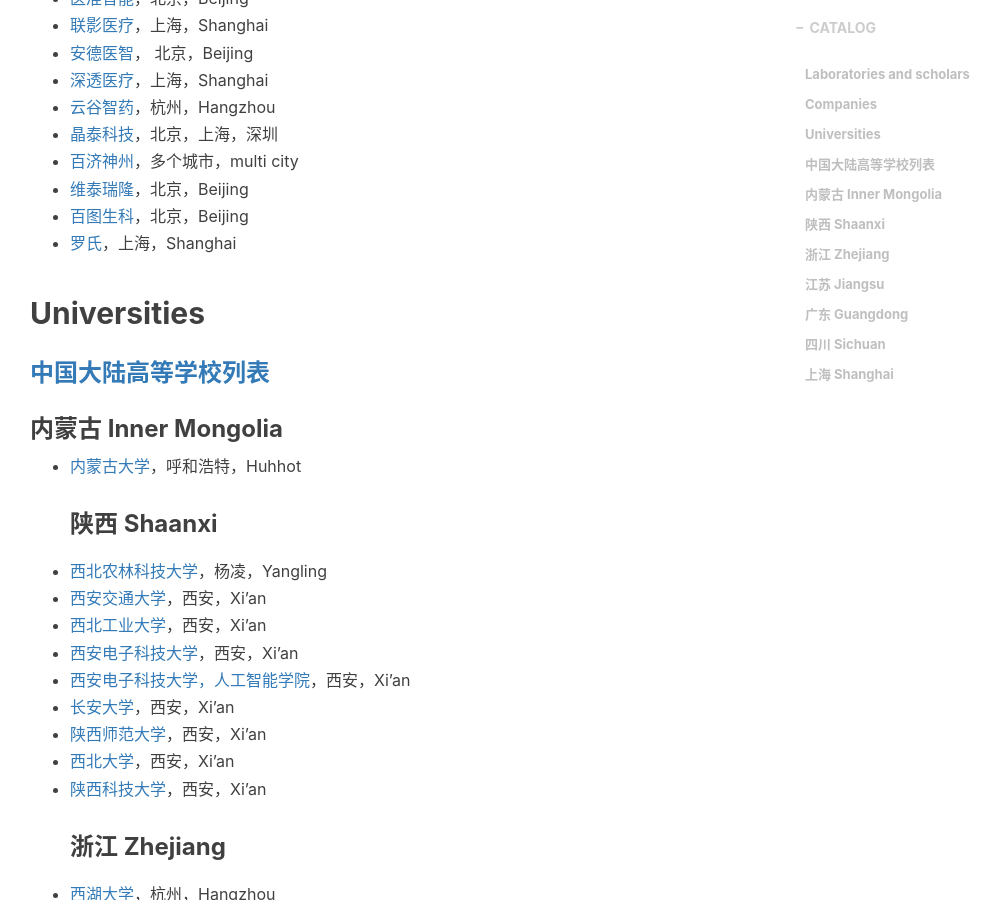
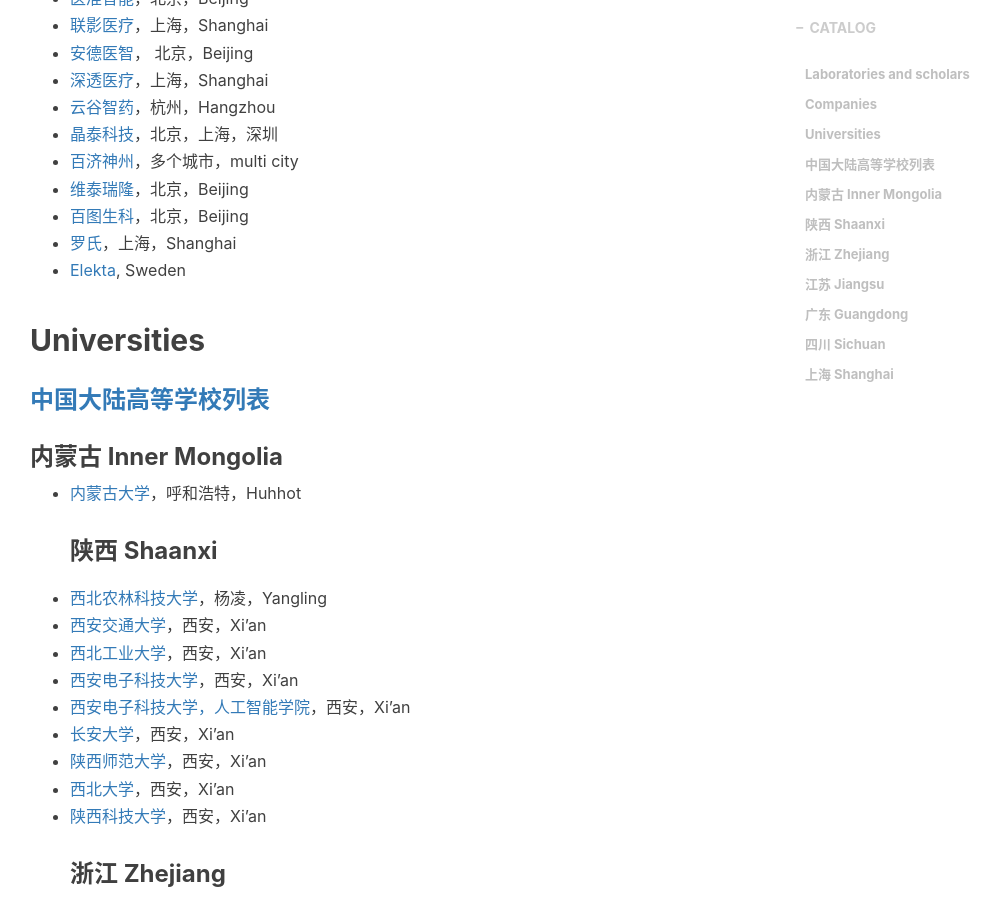
Before and after one commit to jizhang02/jizhang02.github.io, a Jekyll site: the page built from _posts/2020-02-26-csinfo.markdown, in a window 1280 px wide and 900 px high, scrolled down 3441 px. Shown: the whole window, without its empty margins (235-1235 px from the left). Built offline with Jekyll 4.4.1, drawn with Linux system fonts in a browser that asks for light colours; nearby versions of some CDN libraries; library files that are not in the unit come from our copies; a script that is not in the unit is left out; comment, search, counter and statistics services are not loaded.

Commit message:
Update 2020-02-26-csinfo.markdown

```diff
--- a/_posts/2020-02-26-csinfo.markdown
+++ b/_posts/2020-02-26-csinfo.markdown
@@ -108,6 +108,7 @@
 * [维泰瑞隆](https://www.sironax.com.cn/zh-cn/)，北京，Beijing
 * [百图生科](https://www.biomap.com/)，北京，Beijing
 * [罗氏](https://careers.roche.com/cn/zh/)，上海，Shanghai
+* [Elekta](https://www.elekta.com/), Sweden
 
 ## Universities
 ### [中国大陆高等学校列表](https://zh.wikipedia.org/wiki/%E4%B8%AD%E5%9B%BD%E5%A4%A7%E9%99%86%E9%AB%98%E7%AD%89%E5%AD%A6%E6%A0%A1%E5%88%97%E8%A1%A8)
```
